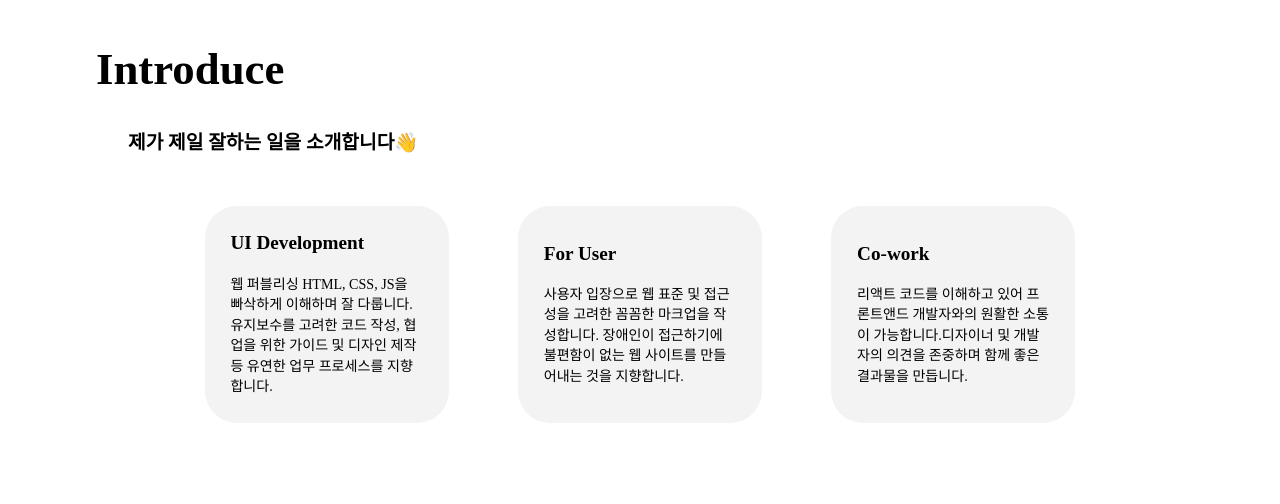
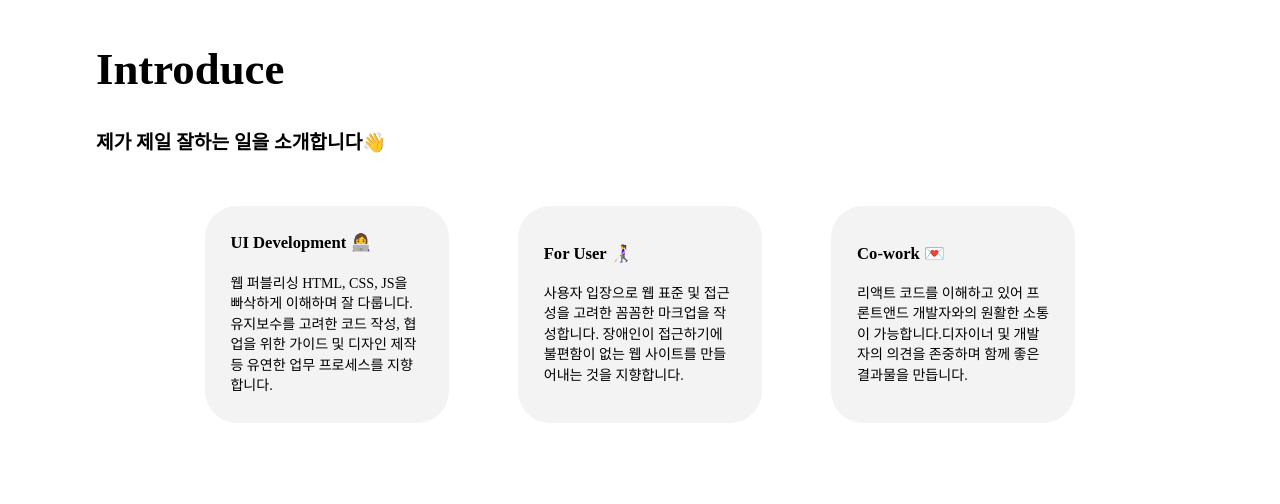
Before and after one commit to JiinArcade/Portfolio, a plain HTML site: page index.html in a window 1280 px wide. Shown: the part 1980-2484 px from the top of the page. Drawn offline with nearby package versions, Linux system fonts and the light colour scheme; a web font is replaced by a local one.

Commit message:
💄 introduce 스타일링 완료

```diff
--- a/CSS/index.css
+++ b/CSS/index.css
@@ -353,7 +353,7 @@ li {
 }
 
 .coment-box {
-  width: calc(100% - 20%);
+  width: calc(100% - 15%);
   height: 27vw;
   margin: 0 auto;
 }
@@ -365,7 +365,7 @@ li {
 }
 
 .info-box {
-  width: calc(100% - 15%);
+  width: calc(100% - 20%);
   height: 25vw;
   display: flex;
   justify-content: space-between;
@@ -397,7 +397,7 @@ li {
 }
 
 .info-title {
-  font-size: 1.5vw;
+  font-size: 1.3vw;
   font-weight: 700;
 }
 
--- a/index.html
+++ b/index.html
@@ -193,7 +193,7 @@
               title="UI의 대한 자기소개 입니다."
             >
               <ul class="info-item">
-                <li tabindex="0" class="info-title">UI Development</li>
+                <li tabindex="0" class="info-title">UI Development 👩‍💻</li>
                 <li tabindex="0" class="info-text">
                   웹 퍼블리싱 HTML, CSS, JS을 빠삭하게 이해하며 잘 다룹니다.
                   유지보수를 고려한 코드 작성, 협업을 위한 가이드 및 디자인 제작
@@ -207,7 +207,7 @@
               title="사용자의 대한 자기소개 입니다."
             >
               <ul class="info-item">
-                <li tabindex="0" class="info-title">For User</li>
+                <li tabindex="0" class="info-title">For User 👩‍🦯</li>
                 <li tabindex="0" class="info-text">
                   사용자 입장으로 웹 표준 및 접근성을 고려한 꼼꼼한 마크업을
                   작성합니다. 장애인이 접근하기에 불편함이 없는 웹 사이트를
@@ -221,7 +221,7 @@
               title="소통의 대한 자기소개 입니다."
             >
               <ul class="info-item">
-                <li tabindex="0" class="info-title">Co-work</li>
+                <li tabindex="0" class="info-title">Co-work 💌</li>
                 <li tabindex="0" class="info-text">
                   리액트 코드를 이해하고 있어 프론트앤드 개발자와의 원활한
                   소통이 가능합니다.디자이너 및 개발자의 의견을 존중하며 함께
```
Also changed, not shown: 1 other file.
